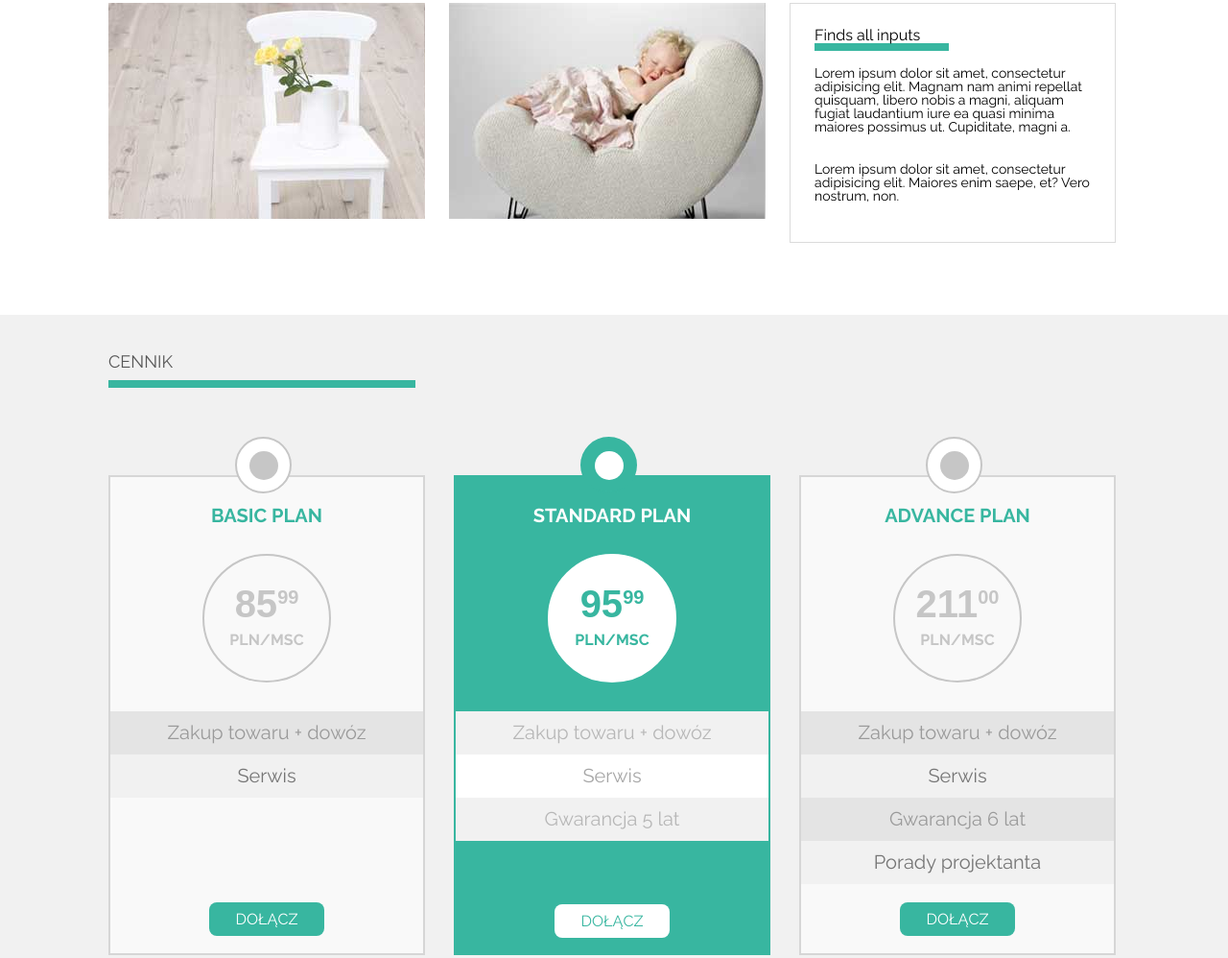
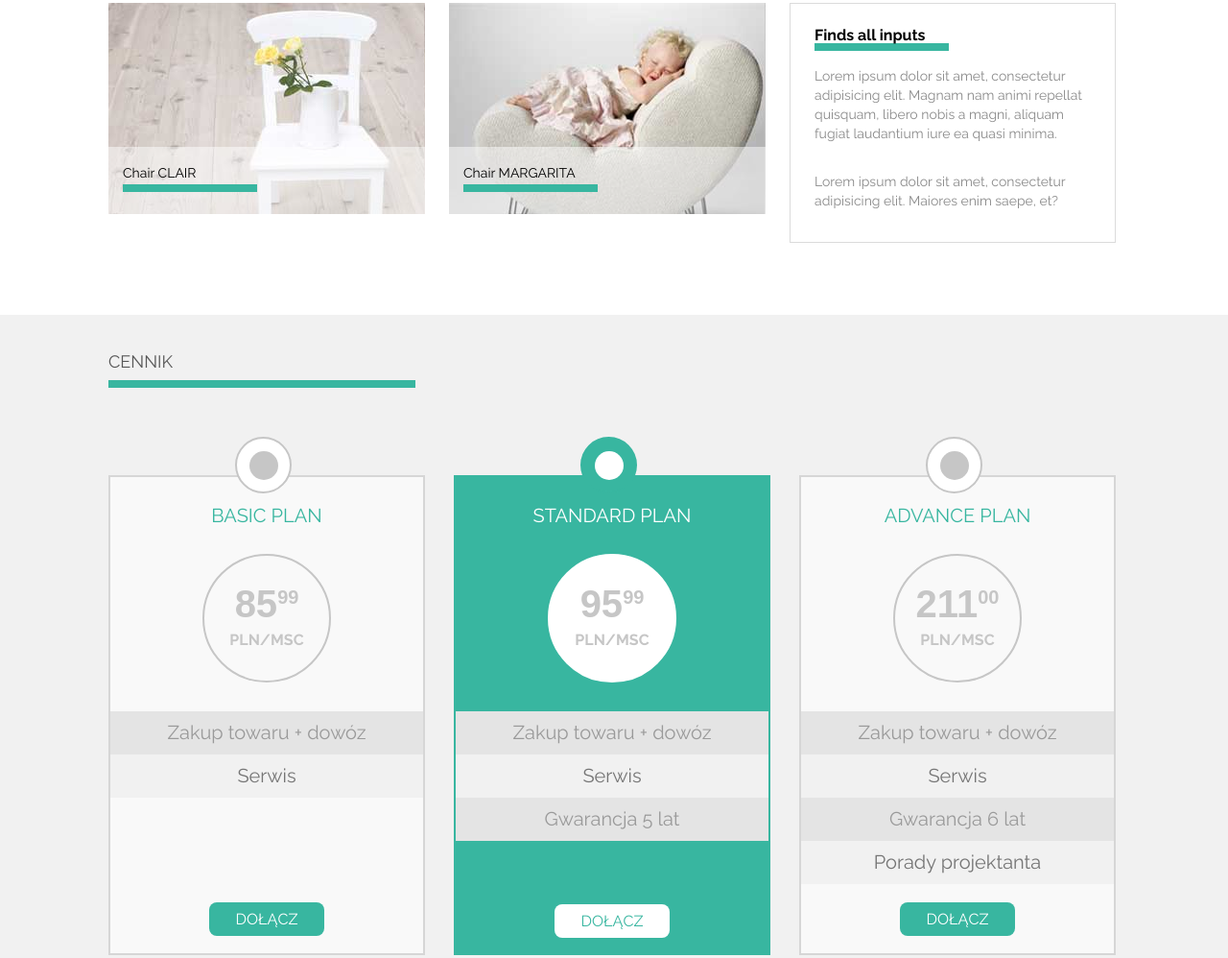
Before and after one commit to Rafalcho/Sit-on-chair-landing-page, a plain HTML site: page index.html in a window 1280 px wide. Shown: the part 562-1560 px from the top of the page at 96% size. Drawn offline with Linux system fonts and the light colour scheme.

Commit message:
add white divs

```diff
--- a/css/style.css
+++ b/css/style.css
@@ -144,13 +144,38 @@ section.photos {
 article.photoContainer {
   width: 330px;
   float: left;
-  height: 225px;
+  height: 220px;
   margin: 25px 25px 0 0;
+}
+
+article.photoContainer:hover * {
+  display: none;
 }
 
 article.photo1 {
   background-image: url('../images/box1_img.jpg');
 }
+
+div.whiteBanner {
+  width: 100%;
+  height: 60px;
+  background-color: rgba(255, 255, 255, 0.5);
+  padding-top: 20px;
+  margin-top: 150px;
+
+}
+
+
+p.whiteBanner {
+  margin: 0 0 5px 15px;
+  font-size: 14px;
+  font-weight: 500;
+}
+
+div.whiteBanner div.greenUnderscore {
+  margin-left: 15px;
+}
+
 article.photo2 {
   background-image: url('../images/box2_img.jpg');
 }
@@ -166,11 +191,14 @@ article.description1 {
 
 h2.description1 {
   font-size: 16px;
+  font-weight: 600;
 }
 
 p.description1 {
   font-size: 14px;
   margin-bottom: 30px;
+  line-height: 20px;
+  color: #8a8a8a;
 }
 
 div.greenUnderscore {
@@ -268,7 +296,7 @@ h3.planName {
   text-transform: uppercase;
   text-align: center;
   font-size: 20px;
-  font-weight: 700;
+  font-weight: 500;
   margin-top: 30px;
 }
 
@@ -328,22 +356,9 @@ div.activeCircle {
   border-color: white;
 }
 
-p.activeDigits {
-  color:#38b6a0;
-}
 
 .activePlan .planName {
   color: white;
-}
-
-.activePlan ul.optionList li:nth-child(odd) {
-  background-color: #f1f1f1;
-  color: #b7b7b7;
-}
-
-.activePlan ul.optionList li:nth-child(even) {
-  background-color: #ffffff;
-  color: #a6a6a6;
 }
 
 div.joinButton {
@@ -376,9 +391,6 @@ div.buttonCenter {
 div.buttonRight {
   margin-top: 19px;
 }
-
-
-/*contact section*/
 
 section.contact {
   width: 100%;
@@ -446,11 +458,8 @@ label[for="agree"] {
   margin-bottom: 45px;
 
 }
-/*label[for="agree"]:after {
-  display: block;
-  clear: both;
-  content: '';
-}*/
+
+
 
 input.sendButton {
   width: 350px;
--- a/index.html
+++ b/index.html
@@ -43,13 +43,23 @@
     </section>
     <section class="photos">
       <div class="container">
-        <article class="photoContainer photo1"></article>
-        <article class="photoContainer photo2"></article>
+        <article class="photoContainer photo1">
+          <div class="whiteBanner">
+            <p class="whiteBanner">Chair CLAIR</p>
+            <div class="greenUnderscore"></div>
+          </div>
+        </article>
+        <article class="photoContainer photo2">
+          <div class="whiteBanner">
+            <p class="whiteBanner">Chair MARGARITA</p>
+            <div class="greenUnderscore"></div>
+          </div>
+        </article>
         <article class="description1">
           <h2 class="description1">Finds all inputs</h2>
           <div class="greenUnderscore"></div>
-          <p class="description1">Lorem ipsum dolor sit amet, consectetur adipisicing elit. Magnam nam animi repellat quisquam, libero nobis a magni, aliquam fugiat laudantium iure ea quasi minima maiores possimus ut. Cupiditate, magni a.</p>
-          <p class="description1">Lorem ipsum dolor sit amet, consectetur adipisicing elit. Maiores enim saepe, et? Vero nostrum, non.</p>
+          <p class="description1">Lorem ipsum dolor sit amet, consectetur adipisicing elit. Magnam nam animi repellat quisquam, libero nobis a magni, aliquam fugiat laudantium iure ea quasi minima.</p>
+          <p class="description1">Lorem ipsum dolor sit amet, consectetur adipisicing elit. Maiores enim saepe, et?</p>
         </article>
       </div>
     </section>
```
